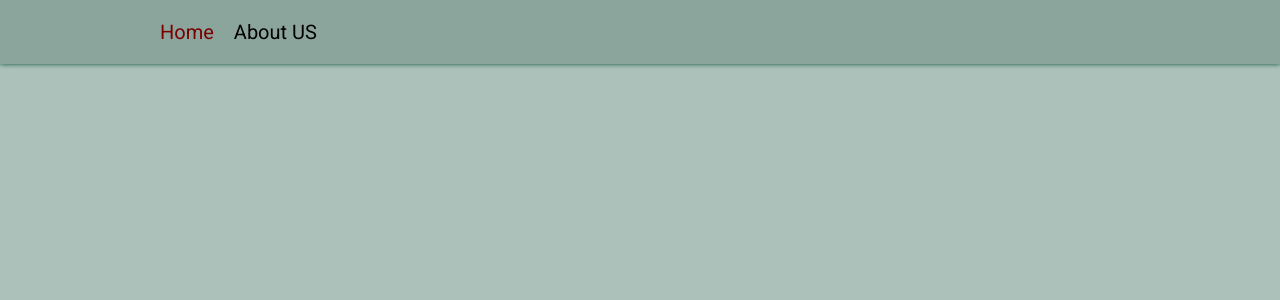
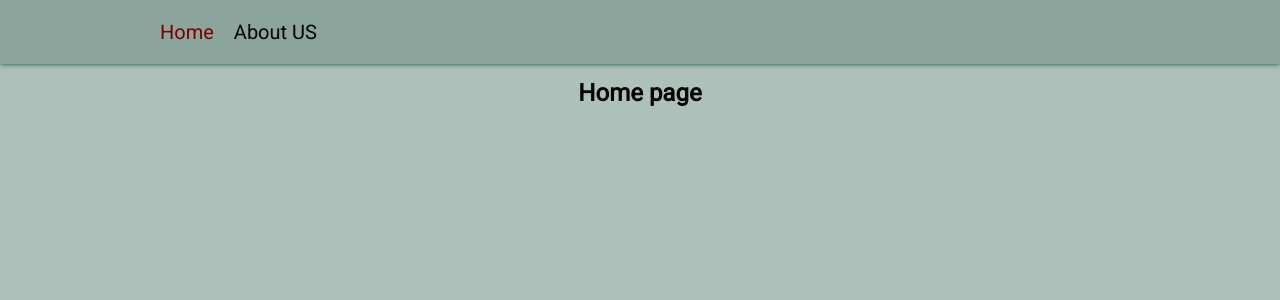
Before and after one commit to Tatiana-312/react2023q1, a React (Vite) app in the folder react-components/: page / in a window 1280 px wide. Shown: the top 300 px of the page. Built offline with nearby package versions, Linux system fonts and the light colour scheme.

Commit message:
feat: add home page

```diff
--- a/react-components/src/App.tsx
+++ b/react-components/src/App.tsx
@@ -1,12 +1,17 @@
 import Header from './components/Header/Header';
 import React from 'react';
 import './App.css';
+import { Navigate, Route, Routes } from 'react-router-dom';
+import Home from './pages/Home/Home';
 
 class App extends React.Component {
   render(): React.ReactNode {
     return (
       <>
         <Header />
+        <Routes>
+          <Route path="/" element={<Home />} />
+        </Routes>
       </>
     );
   }
--- /dev/null
+++ b/react-components/src/pages/Home/Home.module.css
@@ -0,0 +1,4 @@
+.title {
+  padding: 15px;
+  text-align: center;
+}
--- /dev/null
+++ b/react-components/src/pages/Home/Home.tsx
@@ -0,0 +1,14 @@
+import React from 'react';
+import classes from './Home.module.css';
+
+class Home extends React.Component {
+  render() {
+    return (
+      <div data-testid="home-page">
+        <h2 className={classes.title}>Home page</h2>
+      </div>
+    );
+  }
+}
+
+export default Home;
```
